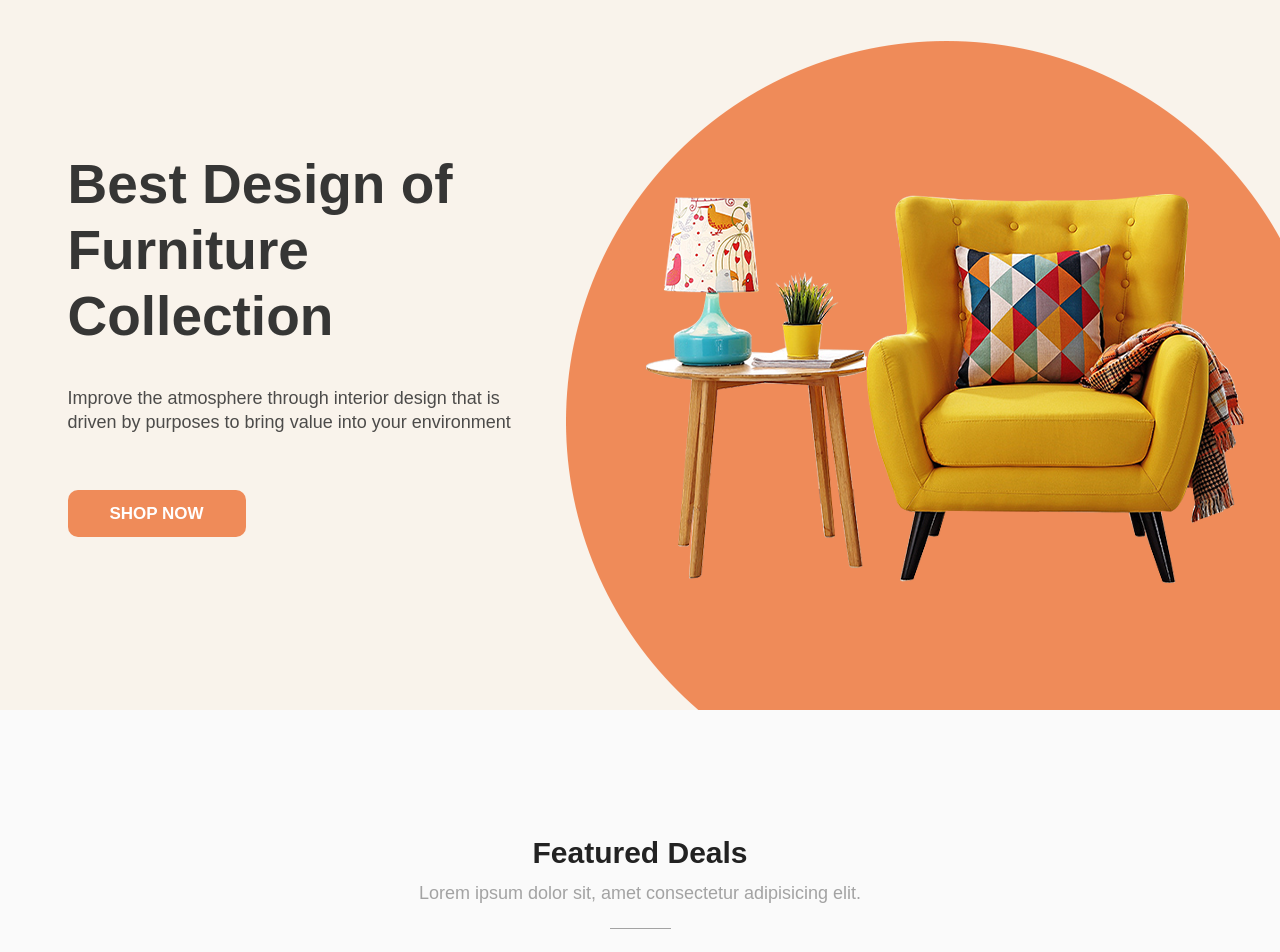
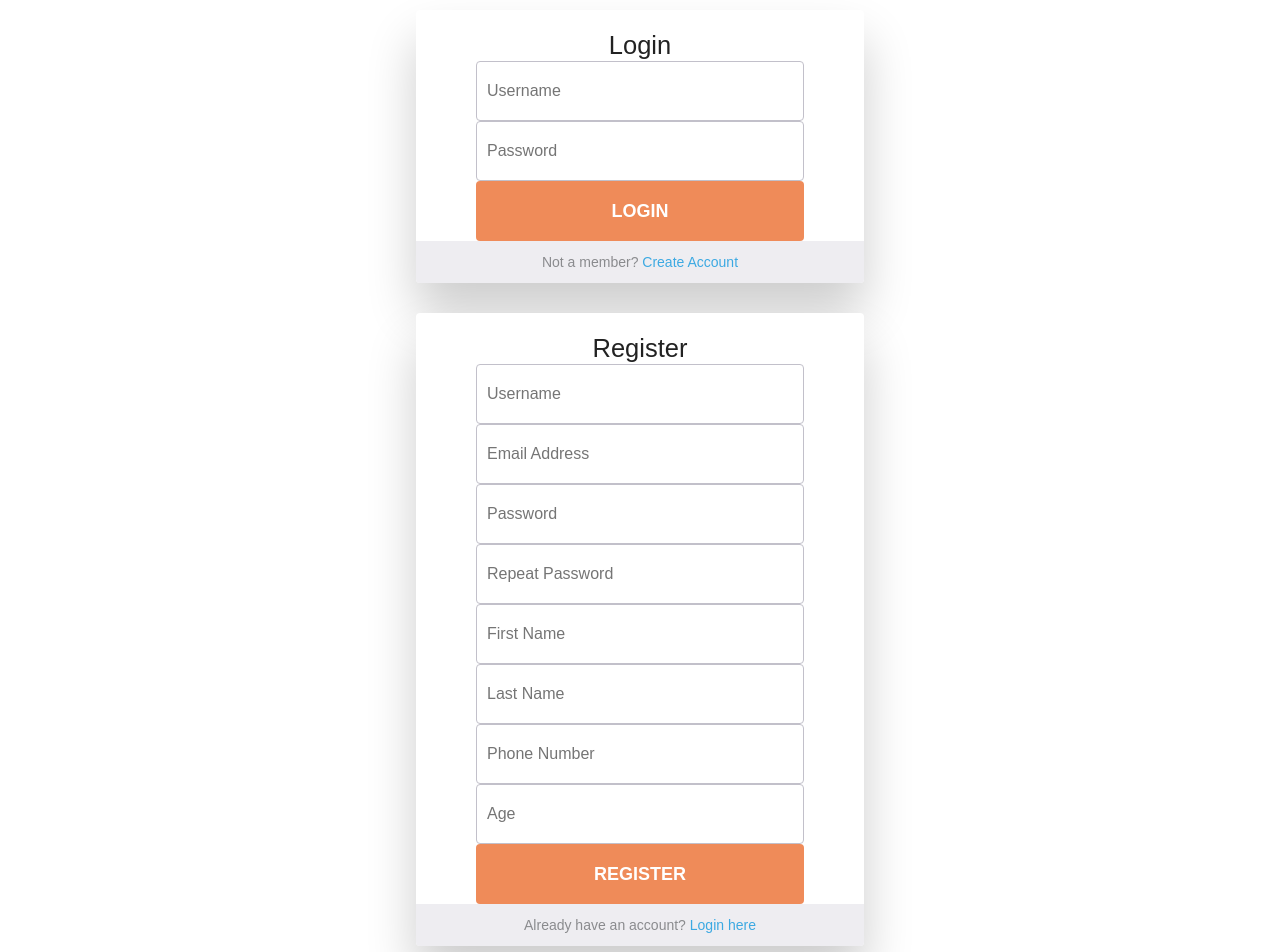
Before and after one commit to velk20/furniture-store-spa, an Angular app: page / in a window 1280 px wide. Shown: the part 100-1052 px from the top of the page. Built offline with nearby package versions, Linux system fonts and the light colour scheme.

Commit message:
Login and Register

```diff
--- a/src/app/app.component.html
+++ b/src/app/app.component.html
@@ -1,5 +1,7 @@
 <div class="holder">
   <app-header/>
+  <app-login/>
+<app-register/>
   <app-home/>
   <app-dashboard/>
   <app-footer/>
--- a/src/app/dashboard/dashboard.component.html
+++ b/src/app/dashboard/dashboard.component.html
@@ -5,10 +5,9 @@
 >
   <div class="container">
     <div class="section-title text-center">
-      <h2>featured deals</h2>
+      <h2>Dashboard</h2>
       <p class="lead">
-        Lorem ipsum dolor sit, amet consectetur
-        adipisicing elit.
+        Best selection of high quality furniture for you home.
       </p>
       <div class="line"></div>
     </div>
@@ -145,6 +144,37 @@
           </div>
         </div>
       </div>
+      <div class="featured-deals-item">
+        <div class="image">
+          <img
+            src="../../assets/images/featured_deals_img_4.png"
+          />
+        </div>
+        <div class="info bg-white">
+          <div class="ratings text-grey">
+            <i class="fas fa-star text-brown"></i>
+            <i class="fas fa-star text-brown"></i>
+            <i
+              class="fas fa-star text-light-grey"
+            ></i>
+            <i
+              class="fas fa-star text-light-grey"
+            ></i>
+            <i
+              class="fas fa-star text-light-grey"
+            ></i>
+          </div>
+          <p class="name">Decor For Drawing Room</p>
+          <div class="price">
+                                        <span class="old text-grey"
+                                        >$ 50.00</span
+                                        >
+            <span class="new text-brown"
+            >$ 35.00</span
+            >
+          </div>
+        </div>
+      </div>
     </div>
   </div>
 </section>
--- a/src/app/login/login.component.css
+++ b/src/app/login/login.component.css
@@ -0,0 +1,152 @@
+
+
+h2 {
+  font-weight: 300;
+  text-align: center;
+}
+
+p {
+  position: relative;
+}
+
+a,
+a:link,
+a:visited,
+a:active {
+  color: #3ca9e2;
+  -webkit-transition: all 0.2s ease;
+  transition: all 0.2s ease;
+}
+a:focus, a:hover,
+a:link:focus,
+a:link:hover,
+a:visited:focus,
+a:visited:hover,
+a:active:focus,
+a:active:hover {
+  color: #329dd5;
+  -webkit-transition: all 0.2s ease;
+  transition: all 0.2s ease;
+}
+
+#login-form-wrap {
+  background-color: #fff;
+  width: 35%;
+  margin: 30px auto;
+  text-align: center;
+  padding: 20px 0 0 0;
+  border-radius: 4px;
+  box-shadow: 0px 30px 50px 0px rgba(0, 0, 0, 0.2);
+}
+
+#login-form {
+  padding: 0 60px;
+}
+
+input {
+  display: block;
+  box-sizing: border-box;
+  width: 100%;
+  outline: none;
+  height: 60px;
+  line-height: 60px;
+  border-radius: 4px;
+}
+
+input[type="text"],
+input[type="email"],
+input[type="password"],
+input[type="number"]{
+  width: 100%;
+  padding: 0 0 0 10px;
+  margin: 0;
+  color: #8a8b8e;
+  border: 1px solid #c2c0ca;
+  font-style: normal;
+  font-size: 16px;
+  -webkit-appearance: none;
+  -moz-appearance: none;
+  appearance: none;
+  position: relative;
+  display: inline-block;
+  background: none;
+}
+input[type="text"]:focus,
+input[type="email"]:focus {
+  border-color: #3ca9e2;
+}
+input[type="text"]:focus:invalid,
+input[type="email"]:focus:invalid {
+  color: #cc1e2b;
+  border-color: #cc1e2b;
+}
+input[type="text"]:valid ~ .validation,
+input[type="email"]:valid ~ .validation {
+  display: block;
+  border-color: #0C0;
+}
+input[type="text"]:valid ~ .validation span,
+input[type="email"]:valid ~ .validation span {
+  background: #0C0;
+  position: absolute;
+  border-radius: 6px;
+}
+input[type="text"]:valid ~ .validation span:first-child,
+input[type="email"]:valid ~ .validation span:first-child {
+  top: 30px;
+  left: 14px;
+  width: 20px;
+  height: 3px;
+  -webkit-transform: rotate(-45deg);
+  transform: rotate(-45deg);
+}
+input[type="text"]:valid ~ .validation span:last-child,
+input[type="email"]:valid ~ .validation span:last-child {
+  top: 35px;
+  left: 8px;
+  width: 11px;
+  height: 3px;
+  -webkit-transform: rotate(45deg);
+  transform: rotate(45deg);
+}
+
+.validation {
+  display: none;
+  position: absolute;
+  content: " ";
+  height: 60px;
+  width: 30px;
+  right: 15px;
+  top: 0px;
+}
+
+input[type="submit"] {
+  border: none;
+  display: block;
+  background-color: #EF8B59;
+  color: #fff;
+  font-weight: bold;
+  text-transform: uppercase;
+  cursor: pointer;
+  -webkit-transition: all 0.2s ease;
+  transition: all 0.2s ease;
+  font-size: 18px;
+  position: relative;
+  display: inline-block;
+  cursor: pointer;
+  text-align: center;
+}
+input[type="submit"]:hover {
+  background-color: #329dd5;
+  -webkit-transition: all 0.2s ease;
+  transition: all 0.2s ease;
+}
+
+#create-account-wrap {
+  background-color: #eeedf1;
+  color: #8a8b8e;
+  font-size: 14px;
+  width: 100%;
+  padding: 10px 0;
+  border-radius: 0 0 4px 4px;
+}
--- a/src/app/login/login.component.html
+++ b/src/app/login/login.component.html
@@ -1 +1,17 @@
-<p>login works!</p>
+<div id="login-form-wrap">
+  <h2>Login</h2>
+  <form id="login-form">
+    <p>
+      <input type="text" id="username" name="username" placeholder="Username" required><i class="validation"><span></span><span></span></i>
+    </p>
+    <p>
+      <input type="password" id="password" name="password" placeholder="Password" required><i class="validation"><span></span><span></span></i>
+    </p>
+    <p>
+      <input type="submit" id="login" value="Login">
+    </p>
+  </form>
+  <div id="create-account-wrap">
+    <p>Not a member? <a href="#">Create Account</a><p>
+  </div><!--create-account-wrap-->
+</div><!--login-form-wrap-->
--- a/src/app/register/register.component.css
+++ b/src/app/register/register.component.css
@@ -0,0 +1,152 @@
+
+
+h2 {
+  font-weight: 300;
+  text-align: center;
+}
+
+p {
+  position: relative;
+}
+
+a,
+a:link,
+a:visited,
+a:active {
+  color: #3ca9e2;
+  -webkit-transition: all 0.2s ease;
+  transition: all 0.2s ease;
+}
+a:focus, a:hover,
+a:link:focus,
+a:link:hover,
+a:visited:focus,
+a:visited:hover,
+a:active:focus,
+a:active:hover {
+  color: #329dd5;
+  -webkit-transition: all 0.2s ease;
+  transition: all 0.2s ease;
+}
+
+#login-form-wrap {
+  background-color: #fff;
+  width: 35%;
+  margin: 30px auto;
+  text-align: center;
+  padding: 20px 0 0 0;
+  border-radius: 4px;
+  box-shadow: 0px 30px 50px 0px rgba(0, 0, 0, 0.2);
+}
+
+#login-form {
+  padding: 0 60px;
+}
+
+input {
+  display: block;
+  box-sizing: border-box;
+  width: 100%;
+  outline: none;
+  height: 60px;
+  line-height: 60px;
+  border-radius: 4px;
+}
+
+input[type="text"],
+input[type="email"],
+input[type="password"],
+input[type="number"]{
+  width: 100%;
+  padding: 0 0 0 10px;
+  margin: 0;
+  color: #8a8b8e;
+  border: 1px solid #c2c0ca;
+  font-style: normal;
+  font-size: 16px;
+  -webkit-appearance: none;
+  -moz-appearance: none;
+  appearance: none;
+  position: relative;
+  display: inline-block;
+  background: none;
+}
+input[type="text"]:focus,
+input[type="email"]:focus {
+  border-color: #3ca9e2;
+}
+input[type="text"]:focus:invalid,
+input[type="email"]:focus:invalid {
+  color: #cc1e2b;
+  border-color: #cc1e2b;
+}
+input[type="text"]:valid ~ .validation,
+input[type="email"]:valid ~ .validation {
+  display: block;
+  border-color: #0C0;
+}
+input[type="text"]:valid ~ .validation span,
+input[type="email"]:valid ~ .validation span {
+  background: #0C0;
+  position: absolute;
+  border-radius: 6px;
+}
+input[type="text"]:valid ~ .validation span:first-child,
+input[type="email"]:valid ~ .validation span:first-child {
+  top: 30px;
+  left: 14px;
+  width: 20px;
+  height: 3px;
+  -webkit-transform: rotate(-45deg);
+  transform: rotate(-45deg);
+}
+input[type="text"]:valid ~ .validation span:last-child,
+input[type="email"]:valid ~ .validation span:last-child {
+  top: 35px;
+  left: 8px;
+  width: 11px;
+  height: 3px;
+  -webkit-transform: rotate(45deg);
+  transform: rotate(45deg);
+}
+
+.validation {
+  display: none;
+  position: absolute;
+  content: " ";
+  height: 60px;
+  width: 30px;
+  right: 15px;
+  top: 0px;
+}
+
+input[type="submit"] {
+  border: none;
+  display: block;
+  background-color: #EF8B59;
+  color: #fff;
+  font-weight: bold;
+  text-transform: uppercase;
+  cursor: pointer;
+  -webkit-transition: all 0.2s ease;
+  transition: all 0.2s ease;
+  font-size: 18px;
+  position: relative;
+  display: inline-block;
+  cursor: pointer;
+  text-align: center;
+}
+input[type="submit"]:hover {
+  background-color: #329dd5;
+  -webkit-transition: all 0.2s ease;
+  transition: all 0.2s ease;
+}
+
+#create-account-wrap {
+  background-color: #eeedf1;
+  color: #8a8b8e;
+  font-size: 14px;
+  width: 100%;
+  padding: 10px 0;
+  border-radius: 0 0 4px 4px;
+}
--- a/src/app/register/register.component.html
+++ b/src/app/register/register.component.html
@@ -1 +1,35 @@
-<p>register works!</p>
+<div id="login-form-wrap">
+  <h2>Register</h2>
+  <form id="login-form">
+    <p>
+      <input type="text" id="username" name="username" placeholder="Username" required><i class="validation"><span></span><span></span></i>
+    </p>
+    <p>
+      <input type="email" id="email" name="email" placeholder="Email Address" required><i class="validation"><span></span><span></span></i>
+    </p>
+    <p>
+      <input type="password" id="password" name="password" placeholder="Password" required><i class="validation"><span></span><span></span></i>
+    </p>
+    <p>
+      <input type="password" id="rePassword" name="rePassword" placeholder="Repeat Password" required><i class="validation"><span></span><span></span></i>
+    </p>
+    <p>
+      <input type="text" id="firstName" name="firstName" placeholder="First Name" required><i class="validation"><span></span><span></span></i>
+    </p>
+    <p>
+      <input type="text" id="lastName" name="lastName" placeholder="Last Name" required><i class="validation"><span></span><span></span></i>
+    </p>
+    <p>
+      <input type="text" id="phone" name="phone" placeholder="Phone Number" required><i class="validation"><span></span><span></span></i>
+    </p>
+    <p>
+      <input type="number" id="age" name="age" placeholder="Age" required><i class="validation"><span></span><span></span></i>
+    </p>
+    <p>
+      <input type="submit" id="register" value="Register">
+    </p>
+  </form>
+  <div id="create-account-wrap">
+    <p>Already have an account? <a href="#">Login here</a><p>
+  </div><!--create-account-wrap-->
+</div><!--login-form-wrap-->
```
